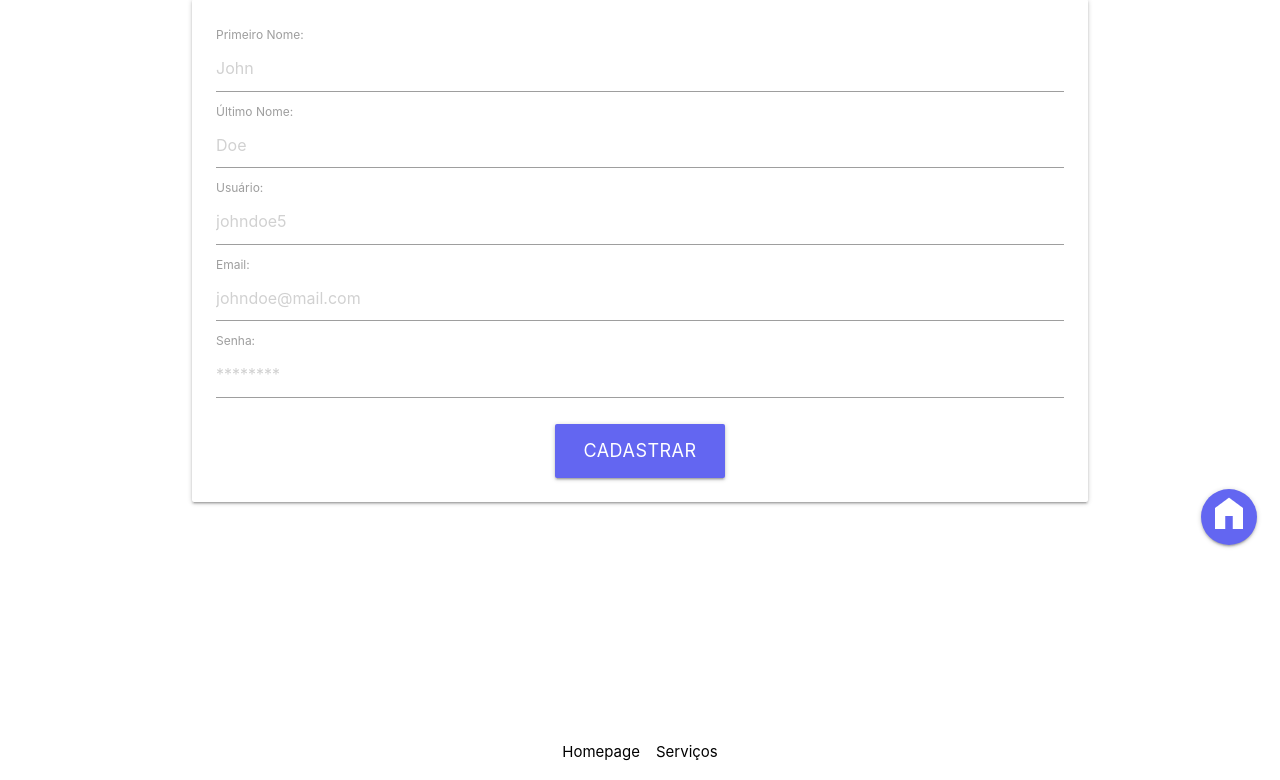
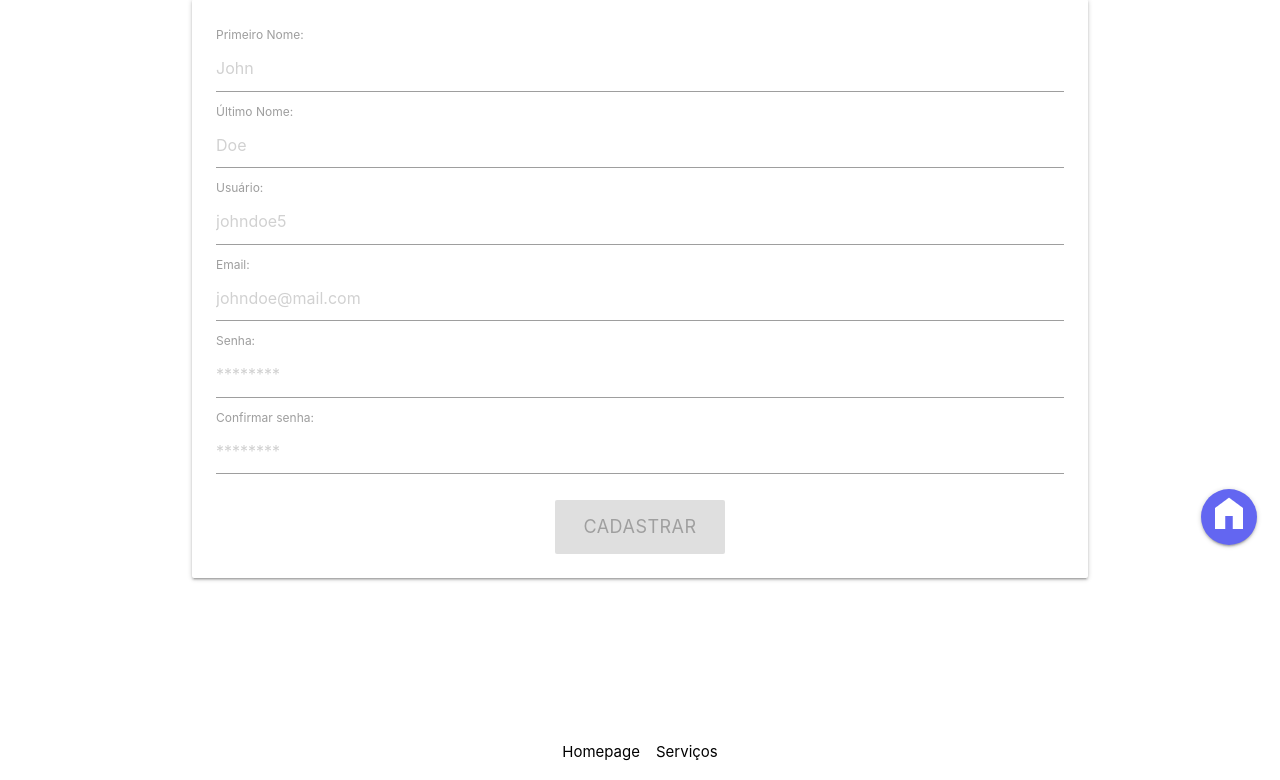
Before and after one commit to rafaelngoncalves5/servicos, a Django app: page /servicosapp/usuario/cadastrar/ in a window 1280 px wide. Shown: the part 232-1012 px from the top of the page. Run offline with Django 4.2, Linux system fonts and the light colour scheme; some libraries are stand-ins or nearby versions.

Commit message:
Verificação de duplicidade em senhas

```diff
--- a/servicos/servicosapp/templates/servicosapp/usuario/cadastrar.html
+++ b/servicos/servicosapp/templates/servicosapp/usuario/cadastrar.html
@@ -41,11 +41,17 @@
             <input type="password" minlength="8" required name="senha" id="senha" placeholder="********"></input>
         </tr>
 
+        <tr>
+            <label for="confirma-senha">Confirmar senha: </label>
+            <input type="password" minlength="8" required name="confirma-senha" id="confirma-senha"
+                placeholder="********"></input>
+        </tr>
+
         {# Aqui tem que adicionar campo de confirmar senha #}
 
     </table>
 
-    <button style="margin-top: 1em;" class="waves-effect waves-light btn-large submit-btn"
+    <button disabled id="sbtn" style="margin-top: 1em;" class="waves-effect waves-light btn-large submit-btn"
         type="submit">Cadastrar</button>
     <input type="hidden" name="next" value="{{ next }}">
 </form>
@@ -53,4 +59,18 @@
 {# Assumes you set up the password_reset view in your URLconf #}
 {# <p><a href="{% url 'password_reset' %}">Lost password?</a></p> #}
 
+
+<script async>
+var testeCondicional = () => confirmaSenha.value == senha.value? sBtn.disabled = false: sBtn.disabled = true;
+// Variável representando o input de senha
+var senha = document.getElementById('senha');
+senha.addEventListener('input', async() => testeCondicional());
+
+// Variável representando o input de confirmar senha
+var confirmaSenha = document.getElementById('confirma-senha');
+confirmaSenha.addEventListener('input', async() => testeCondicional());
+
+// Agora a gente pega o botão de submit
+var sBtn = document.getElementById('sbtn');
+</script>
 {% endblock %}
```
Also changed, not shown: servicos/db.sqlite3.
